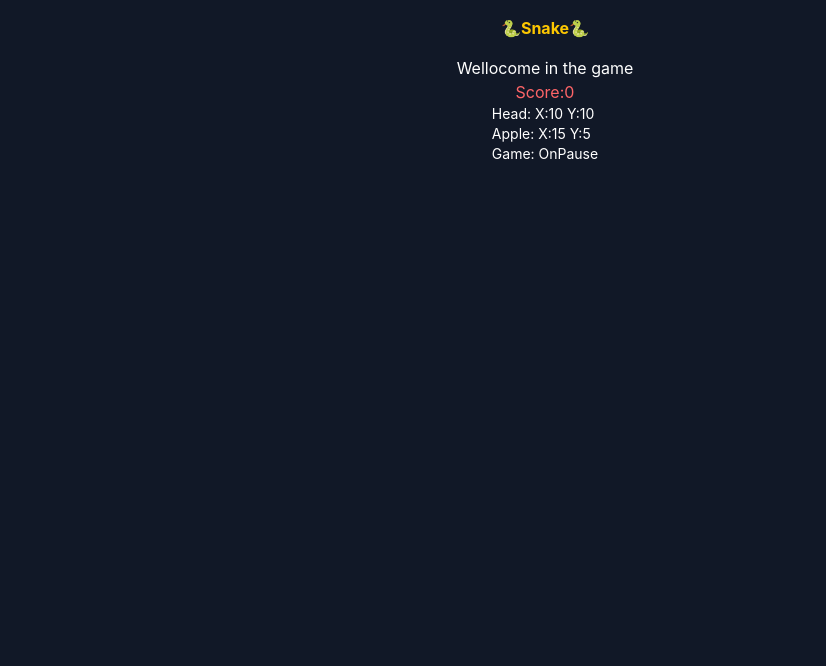
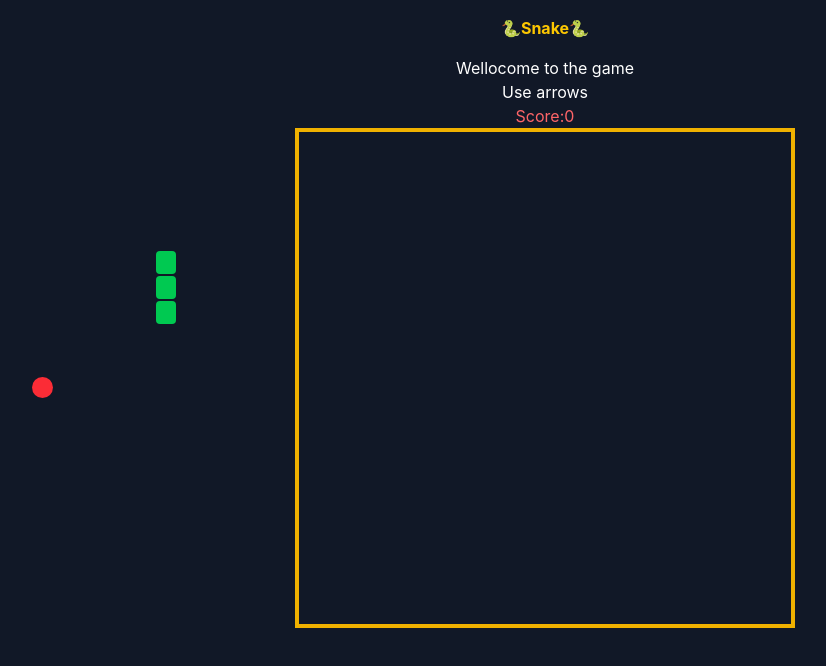
Before and after one commit to GabyYaneva/my-snake-game, a React (Vite) app: page / in a window 1280 px wide. Shown: the top 666 px of the page, without its empty margins (95-921 px from the left). Built offline with nearby package versions, Linux system fonts and the light colour scheme.

Commit message:
adding board, snake and apple

```diff
--- a/src/App.jsx
+++ b/src/App.jsx
@@ -24,12 +24,34 @@ const[isPlaying,setIsPlaying]=useState(false)
   return (
     <div className="min-h-screen flex flex-col items-center justify=center p-4">
       <h1 className="text-5-1 font-bold text-yellow-400 mb-4">🐍Snake🐍</h1>
-      <p>Wellocome in the game</p>
+      <p>Wellocome to the game</p>
+      <p>Use arrows</p>
       <p className="text-red-400">Score:<span className="text-red-400">{score}</span></p>
-    <div className="text-grey-400 text-sm">
-    <p>Head: X:{snake[0].x} Y:{snake[0].y}</p>
-    <p>Apple: X:{apple.x} Y:{apple.y}</p>
-    <p>Game: {isPlaying?'Started':'OnPause'}</p>
+    <div className="re;ative bg-grey-800 border-4 border-yellow-500 shadow-2x1"
+    style={{
+      width:GRID_SIZE*CELL_SIZE,
+      height:GRID_SIZE*CELL_SIZE
+    }}>
+    {snake.map((segment,index)=>(
+      <div
+      key={index}
+      className="absolute bg-green-500 rounded-sm"
+      style={{
+        width:CELL_SIZE-5,
+        height:CELL_SIZE-2,
+        left:segment.x*CELL_SIZE+1,
+        top:segment.y*CELL_SIZE+1
+      }}></div>
+    ))}
+    <div className="absolute bg-red-500 rounded-full"
+    style={{
+      width:CELL_SIZE-4,
+      height:CELL_SIZE-4,
+      top: apple.x*CELL_SIZE+2,
+      left:apple.y*CELL_SIZE+2
+    }}>
+
+    </div>
     </div>
 
     </div>
```
